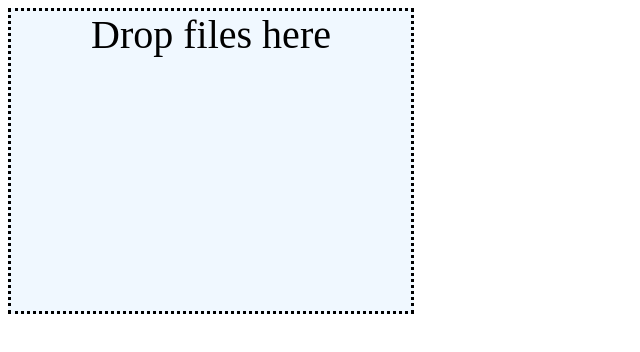
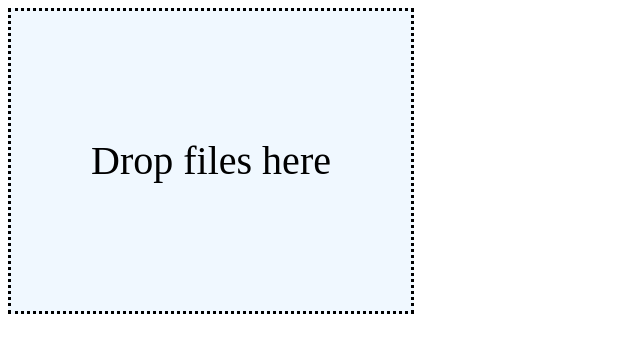
Before and after one commit to Bonsanto/web-node, a website: page views/index.html in a window 1280 px wide. Shown: the whole page, without its empty margins (0-640 px from the left). Drawn offline with Linux system fonts and the light colour scheme.

Commit message:
-- Centered text in div

```diff
--- a/views/index.html
+++ b/views/index.html
@@ -5,7 +5,7 @@
 	<title></title>
 </head>
 <body>
-<div style="width: 400px; height: 300px; background-color: aliceblue; border-style: dotted solid; border-right-style: dotted; border-left-style: dotted; text-align:center; display: block; font-size: 40px;">Drop files here</div>
+<div style="width: 400px; height: 300px; background-color: aliceblue; border-style: dotted solid; border-right-style: dotted; border-left-style: dotted; text-align:center; display: block; font-size: 40px; line-height: 300px;">Drop files here</div>
 <output id="list"></output>
 <script>
 	var xml = new XMLHttpRequest();
```
